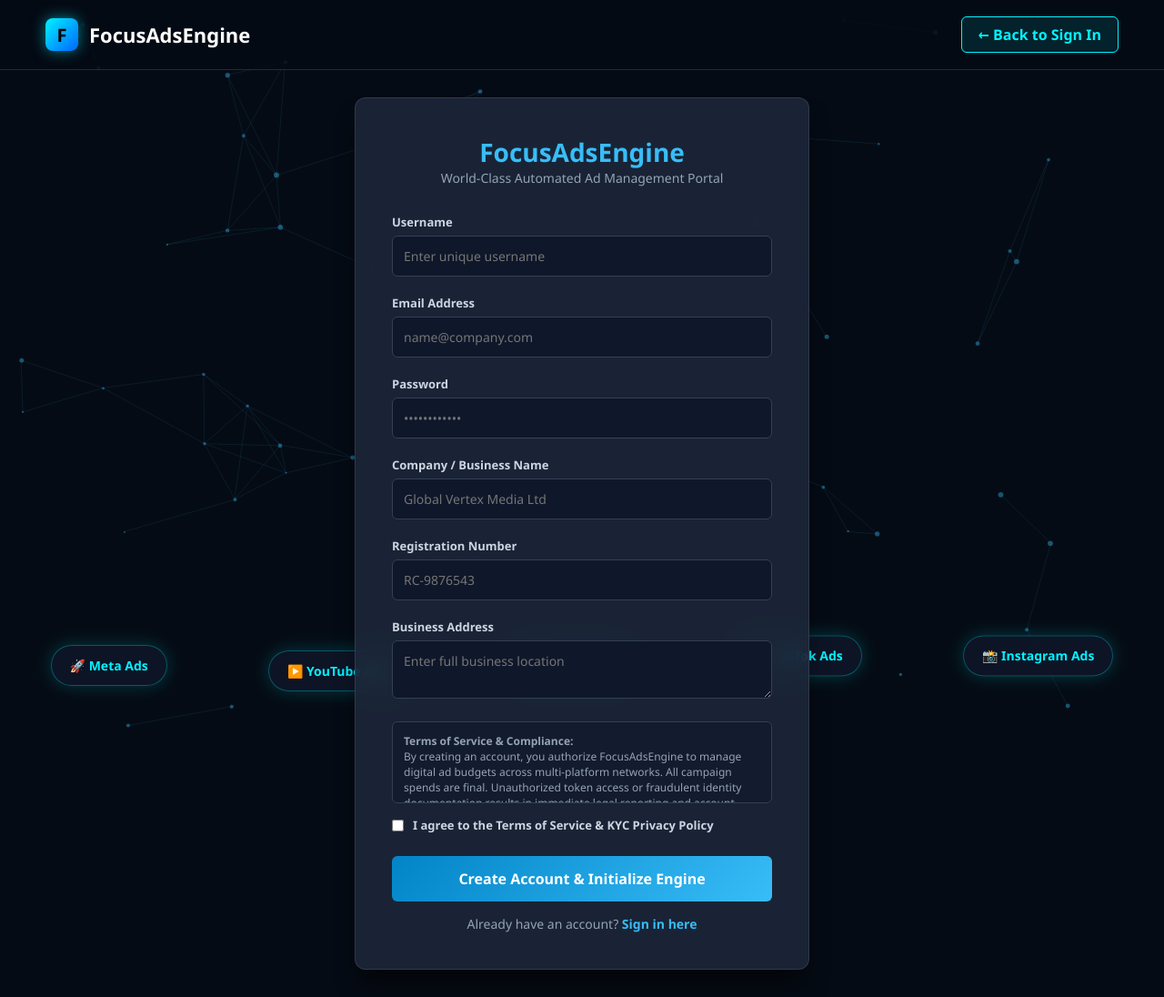
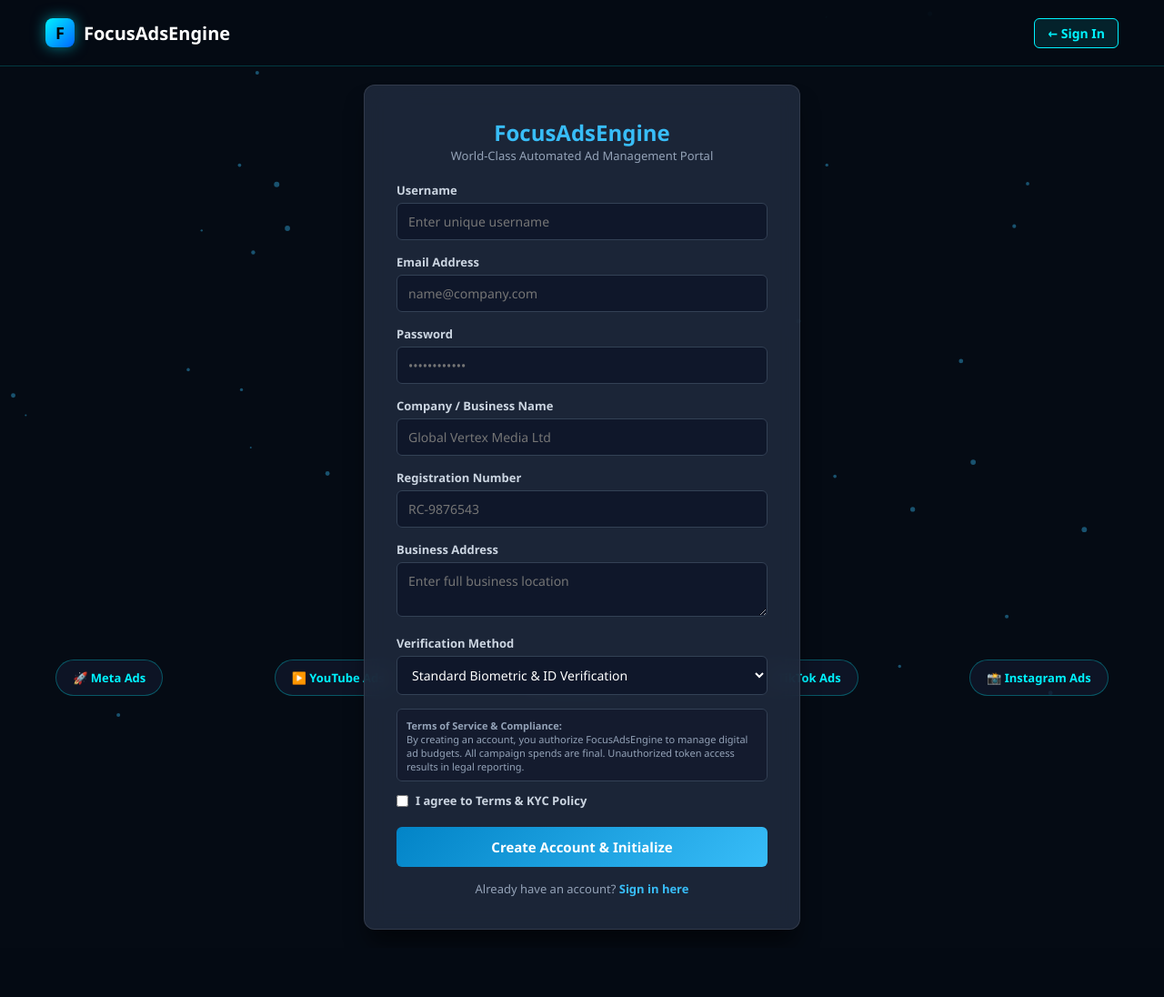
Before and after one commit to snowmanly101/FocusAdsEngine, a Django app: page /signup/ in a window 1280 px wide. Shown: the whole page at 91% size. After the commit the page ends 1022 px from the top, so only its background shows below. Run offline with Django 5.2, Linux system fonts and the light colour scheme.

Commit message:
Add responsive design, About/Feedback/Terms pages, and API live camera interview toggle

```diff
--- a/ads/models.py
+++ b/ads/models.py
@@ -8,6 +8,8 @@ class UserCompanyProfile(models.Model):
     account_balance = models.DecimalField(max_digits=12, decimal_places=2, default=0.00)
     id_document = models.FileField(upload_to='kyc_ids/', blank=True, null=True)
     face_verified = models.BooleanField(default=False)
+    verification_method = models.CharField(max_length=50, default='face') # 'face' or 'api'
+    api_interview_status = models.CharField(max_length=50, default='pending') # 'pending', 'scheduled', 'recorded_and_reviewed'
     is_approved_by_owner = models.BooleanField(default=False)
     created_at = models.DateTimeField(auto_now_add=True)
 
--- a/ads/templates/ads/signup.html
+++ b/ads/templates/ads/signup.html
@@ -2,6 +2,7 @@
 <html lang="en">
 <head>
     <meta charset="UTF-8">
+    <meta name="viewport" content="width=device-width, initial-scale=1.0">
     <title>FocusAdsEngine - Global Registration</title>
     <style>
         * { box-sizing: border-box; margin: 0; padding: 0; font-family: 'Segoe UI', Tahoma, Geneva, Verdana, sans-serif; }
@@ -13,69 +14,70 @@
             display: flex;
             justify-content: space-between;
             align-items: center;
-            padding: 20px 50px;
-            background: rgba(5, 11, 20, 0.85);
+            padding: 15px 25px;
+            background: rgba(5, 11, 20, 0.95);
             border-bottom: 1px solid rgba(0, 243, 255, 0.2);
             z-index: 10;
+            flex-wrap: wrap;
+            gap: 10px;
         }
-        .logo-area { display: flex; align-items: center; gap: 12px; }
-        .logo-icon { width: 36px; height: 36px; background: linear-gradient(135deg, #00f3ff, #0066ff); border-radius: 8px; display: flex; align-items: center; justify-content: center; font-weight: bold; font-size: 20px; color: #000; box-shadow: 0 0 15px rgba(0, 243, 255, 0.5); }
-        .logo-text { font-size: 22px; font-weight: 700; color: #fff; }
-        .signin-link-btn { background: rgba(0, 243, 255, 0.1); border: 1px solid #00f3ff; color: #00f3ff !important; padding: 8px 18px; border-radius: 6px; font-weight: 600; text-decoration: none; }
+        .logo-area { display: flex; align-items: center; gap: 10px; }
+        .logo-icon { width: 32px; height: 32px; background: linear-gradient(135deg, #00f3ff, #0066ff); border-radius: 8px; display: flex; align-items: center; justify-content: center; font-weight: bold; font-size: 18px; color: #000; box-shadow: 0 0 15px rgba(0, 243, 255, 0.5); }
+        .logo-text { font-size: 20px; font-weight: 700; color: #fff; }
+        .signin-link-btn { background: rgba(0, 243, 255, 0.1); border: 1px solid #00f3ff; color: #00f3ff !important; padding: 6px 14px; border-radius: 6px; font-weight: 600; text-decoration: none; font-size: 14px; }
 
-        .floating-icons { position: absolute; width: 100%; height: 100%; pointer-events: none; display: flex; justify-content: space-around; align-items: flex-end; padding-bottom: 40px; z-index: 1; }
+        .main-container { flex: 1; display: flex; align-items: center; justify-content: center; position: relative; z-index: 5; padding: 20px; }
+        .signup-card {
+            background: rgba(30, 41, 59, 0.9);
+            backdrop-filter: blur(12px);
+            border: 1px solid rgba(255, 255, 255, 0.1);
+            padding: 25px;
+            border-radius: 12px;
+            width: 100%;
+            max-width: 480px;
+            box-shadow: 0 20px 25px -5px rgba(0, 0, 0, 0.5);
+        }
+
+        h2 { color: #38bdf8; margin-top: 0; text-align: center; font-size: 24px; }
+        p.subtitle { text-align: center; color: #94a3b8; font-size: 13px; margin-bottom: 20px; }
+        .form-group { margin-bottom: 15px; }
+        label { display: block; font-size: 13px; color: #cbd5e1; margin-bottom: 5px; font-weight: 600; }
+        input[type="text"], input[type="password"], input[type="email"], select, textarea {
+            width: 100%; padding: 10px 12px; background: #0f172a; border: 1px solid #334155; border-radius: 6px; color: #fff; font-size: 14px; box-sizing: border-box;
+        }
+        input:focus, select:focus, textarea:focus { border-color: #38bdf8; outline: none; box-shadow: 0 0 0 2px rgba(56, 189, 248, 0.2); }
+        .terms-box {
+            background: rgba(15, 23, 42, 0.6); border: 1px solid #334155; padding: 10px; border-radius: 6px; font-size: 11px; color: #94a3b8; max-height: 80px; overflow-y: auto; margin-bottom: 12px;
+        }
+        .checkbox-group { display: flex; align-items: center; gap: 8px; font-size: 12px; color: #cbd5e1; margin-bottom: 20px; }
+        button {
+            width: 100%; background: linear-gradient(135deg, #0284c7, #38bdf8); color: white; border: none; padding: 12px; border-radius: 6px; font-size: 15px; font-weight: bold; cursor: pointer; transition: opacity 0.2s;
+        }
+        button:hover { opacity: 0.9; }
+        .footer-link { text-align: center; margin-top: 15px; font-size: 13px; color: #94a3b8; }
+        .footer-link a { color: #38bdf8; text-decoration: none; font-weight: 600; }
+
+        /* Floating badges hidden on small screens to prevent overlap */
+        .floating-icons { display: none; }
+        @media (min-width: 768px) {
+            .floating-icons { position: absolute; width: 100%; height: 100%; pointer-events: none; display: flex; justify-content: space-around; align-items: flex-end; padding-bottom: 30px; z-index: 1; }
+            .topnav { padding: 20px 50px; }
+            .signup-card { padding: 35px; }
+        }
         .platform-icon {
             background: rgba(15, 23, 42, 0.8);
             border: 1px solid rgba(0, 243, 255, 0.3);
             color: #00f3ff;
-            padding: 12px 20px;
+            padding: 10px 18px;
             border-radius: 30px;
             font-weight: 600;
-            font-size: 14px;
-            box-shadow: 0 0 20px rgba(0, 243, 255, 0.2);
+            font-size: 13px;
             animation: bounce 3s infinite ease-in-out;
         }
-        .platform-icon:nth-child(1) { animation-delay: 0s; }
-        .platform-icon:nth-child(2) { animation-delay: 0.6s; }
-        .platform-icon:nth-child(3) { animation-delay: 1.2s; }
-        .platform-icon:nth-child(4) { animation-delay: 1.8s; }
-        .platform-icon:nth-child(5) { animation-delay: 2.4s; }
-
         @keyframes bounce {
             0%, 100% { transform: translateY(0); }
-            50% { transform: translateY(-18px); }
+            50% { transform: translateY(-15px); }
         }
-
-        .main-container { flex: 1; display: flex; align-items: center; justify-content: center; position: relative; z-index: 5; padding: 30px 20px; }
-        .signup-card {
-            background: rgba(30, 41, 59, 0.85);
-            backdrop-filter: blur(12px);
-            border: 1px solid rgba(255, 255, 255, 0.1);
-            padding: 40px;
-            border-radius: 12px;
-            width: 100%;
-            max-width: 500px;
-            box-shadow: 0 20px 25px -5px rgba(0, 0, 0, 0.5);
-        }
-
-        h2 { color: #38bdf8; margin-top: 0; text-align: center; font-size: 28px; }
-        p.subtitle { text-align: center; color: #94a3b8; font-size: 14px; margin-bottom: 30px; }
-        .form-group { margin-bottom: 20px; }
-        label { display: block; font-size: 13px; color: #cbd5e1; margin-bottom: 6px; font-weight: 600; }
-        input[type="text"], input[type="password"], input[type="email"], textarea {
-            width: 100%; padding: 12px; background: #0f172a; border: 1px solid #334155; border-radius: 6px; color: #fff; font-size: 14px; box-sizing: border-box;
-        }
-        input:focus, textarea:focus { border-color: #38bdf8; outline: none; box-shadow: 0 0 0 2px rgba(56, 189, 248, 0.2); }
-        .terms-box {
-            background: rgba(15, 23, 42, 0.6); border: 1px solid #334155; padding: 12px; border-radius: 6px; font-size: 12px; color: #94a3b8; max-height: 90px; overflow-y: auto; margin-bottom: 15px;
-        }
-        .checkbox-group { display: flex; align-items: center; gap: 10px; font-size: 13px; color: #cbd5e1; margin-bottom: 25px; }
-        button {
-            width: 100%; background: linear-gradient(135deg, #0284c7, #38bdf8); color: white; border: none; padding: 14px; border-radius: 6px; font-size: 16px; font-weight: bold; cursor: pointer; transition: opacity 0.2s;
-        }
-        button:hover { opacity: 0.9; }
-        .footer-link { text-align: center; margin-top: 15px; font-size: 14px; color: #94a3b8; }
-        .footer-link a { color: #38bdf8; text-decoration: none; font-weight: 600; }
     </style>
 </head>
 <body>
@@ -88,7 +90,7 @@
             <span class="logo-text">FocusAdsEngine</span>
         </div>
         <nav class="nav-links">
-            <a href="/signin/" class="signin-link-btn">← Back to Sign In</a>
+            <a href="/signin/" class="signin-link-btn">← Sign In</a>
         </nav>
     </header>
 
@@ -129,17 +131,25 @@
                     <textarea name="business_address" rows="2" required placeholder="Enter full business location"></textarea>
                 </div>
 
+                <div class="form-group">
+                    <label>Verification Method</label>
+                    <select name="verification_method" required>
+                        <option value="face">Standard Biometric & ID Verification</option>
+                        <option value="api">FocusAdsEngine API Access (Requires Live Interview)</option>
+                    </select>
+                </div>
+
                 <div class="terms-box">
                     <strong>Terms of Service & Compliance:</strong><br>
-                    By creating an account, you authorize FocusAdsEngine to manage digital ad budgets across multi-platform networks. All campaign spends are final. Unauthorized token access or fraudulent identity documentation results in immediate legal reporting and account suspension.
+                    By creating an account, you authorize FocusAdsEngine to manage digital ad budgets. All campaign spends are final. Unauthorized token access results in legal reporting.
                 </div>
 
                 <div class="checkbox-group">
                     <input type="checkbox" id="terms_accepted" required>
-                    <label for="terms_accepted" style="margin-bottom: 0; cursor: pointer;">I agree to the Terms of Service & KYC Privacy Policy</label>
+                    <label for="terms_accepted" style="margin-bottom: 0; cursor: pointer;">I agree to Terms & KYC Policy</label>
                 </div>
 
-                <button type="submit">Create Account & Initialize Engine</button>
+                <button type="submit">Create Account & Initialize</button>
             </form>
 
             <div class="footer-link">
@@ -164,8 +174,8 @@
         resizeCanvas();
 
         const particles = [];
-        for (let i = 0; i < 60; i++) {
-            particles.push({ x: Math.random() * canvas.width, y: Math.random() * canvas.height, vx: (Math.random() - 0.5) * 1.2, vy: (Math.random() - 0.5) * 1.2, radius: Math.random() * 2 + 1 });
+        for (let i = 0; i < 40; i++) {
+            particles.push({ x: Math.random() * canvas.width, y: Math.random() * canvas.height, vx: (Math.random() - 0.5) * 1, vy: (Math.random() - 0.5) * 1, radius: Math.random() * 2 + 1 });
         }
 
         function animate() {
@@ -177,12 +187,6 @@
                 if (p.x < 0 || p.x > canvas.width) p.vx *= -1;
                 if (p.y < 0 || p.y > canvas.height) p.vy *= -1;
                 ctx.beginPath(); ctx.arc(p.x, p.y, p.radius, 0, Math.PI * 2); ctx.fill();
-                for (let j = index + 1; j < particles.length; j++) {
-                    const p2 = particles[j];
-                    if (Math.hypot(p.x - p2.x, p.y - p2.y) < 130) {
-                        ctx.beginPath(); ctx.moveTo(p.x, p.y); ctx.lineTo(p2.x, p2.y); ctx.stroke();
-                    }
-                }
             });
             requestAnimationFrame(animate);
         }
--- a/ads/urls.py
+++ b/ads/urls.py
@@ -7,7 +7,11 @@ from .views import (
     signup_view,
     signin_view,
     verify_identity_view,
+    api_interview_view,
     pending_approval_view,
+    about_view,
+    feedback_view,
+    terms_view,
     owner_portal_view,
     adnetwork_game_view,
     fund_account_balance
@@ -20,15 +24,15 @@ router.register(r'campaigns', AdCampaignViewSet)
 urlpatterns = [
     path('', signin_view, name='root-signin'),
     path('signin/', signin_view, name='signin'),
-    path('api/signin/', signin_view, name='api-signin'),
     path('signup/', signup_view, name='signup'),
-    path('api/signup/', signup_view, name='api-signup'),
     path('verify/', verify_identity_view, name='verify-identity'),
-    path('api/verify/', verify_identity_view, name='api-verify-identity'),
+    path('api-interview/', api_interview_view, name='api-interview'),
     path('pending/', pending_approval_view, name='pending-approval'),
+    path('about/', about_view, name='about'),
+    path('feedback/', feedback_view, name='feedback'),
+    path('terms/', terms_view, name='terms'),
     path('owner-matrix/', owner_portal_view, name='owner-portal'),
     path('dashboard/', dashboard_view, name='dashboard'),
-    path('api/dashboard/', dashboard_view, name='api-dashboard'),
     path('network-matrix/', adnetwork_game_view, name='network-matrix'),
     path('fund-balance/', fund_account_balance, name='fund-balance'),
     path('', include(router.urls)),
--- a/ads/views.py
+++ b/ads/views.py
@@ -34,6 +34,7 @@ def signup_view(request):
         p = request.POST.get('password')
         c_name = request.POST.get('company_name')
         reg_no = request.POST.get('registration_number')
+        verification_method = request.POST.get('verification_method', 'face')
 
         if User.objects.filter(username=u).exists():
             error = "Username already exists."
@@ -43,10 +44,14 @@ def signup_view(request):
                 user=user,
                 company_name=c_name,
                 registration_number=reg_no,
+                verification_method=verification_method,
+                face_verified=True if verification_method == 'face' else False,
                 is_approved_by_owner=False
             )
             login(request, user)
-            return redirect('dashboard')
+            if verification_method == 'api':
+                return redirect('api-interview')
+            return redirect('verify-identity')
     return render(request, 'ads/signup.html', {'error': error})
 
 def verify_identity_view(request):
@@ -59,8 +64,28 @@ def verify_identity_view(request):
         return redirect('pending-approval')
     return render(request, 'ads/verify.html')
 
+def api_interview_view(request):
+    profile = get_object_or_404(UserCompanyProfile, user=request.user)
+    if request.method == 'POST':
+        profile.api_interview_status = 'recorded_and_reviewed'
+        profile.save()
+        return redirect('pending-approval')
+    return render(request, 'ads/api_interview.html', {'profile': profile})
+
 def pending_approval_view(request):
     return render(request, 'ads/pending.html')
+
+def about_view(request):
+    return render(request, 'ads/about.html')
+
+def feedback_view(request):
+    success = False
+    if request.method == 'POST':
+        success = True
+    return render(request, 'ads/feedback.html', {'success': success})
+
+def terms_view(request):
+    return render(request, 'ads/terms.html')
 
 def owner_portal_view(request):
     secret_code = request.GET.get('code') or request.POST.get('code')
```
Also changed, not shown: ads/templates/ads/about.html (added, +23 -0 lines), ads/templates/ads/api_interview.html (added, +48 -0 lines), ads/templates/ads/feedback.html (added, +31 -0 lines), ads/templates/ads/terms.html (added, +24 -0 lines).
